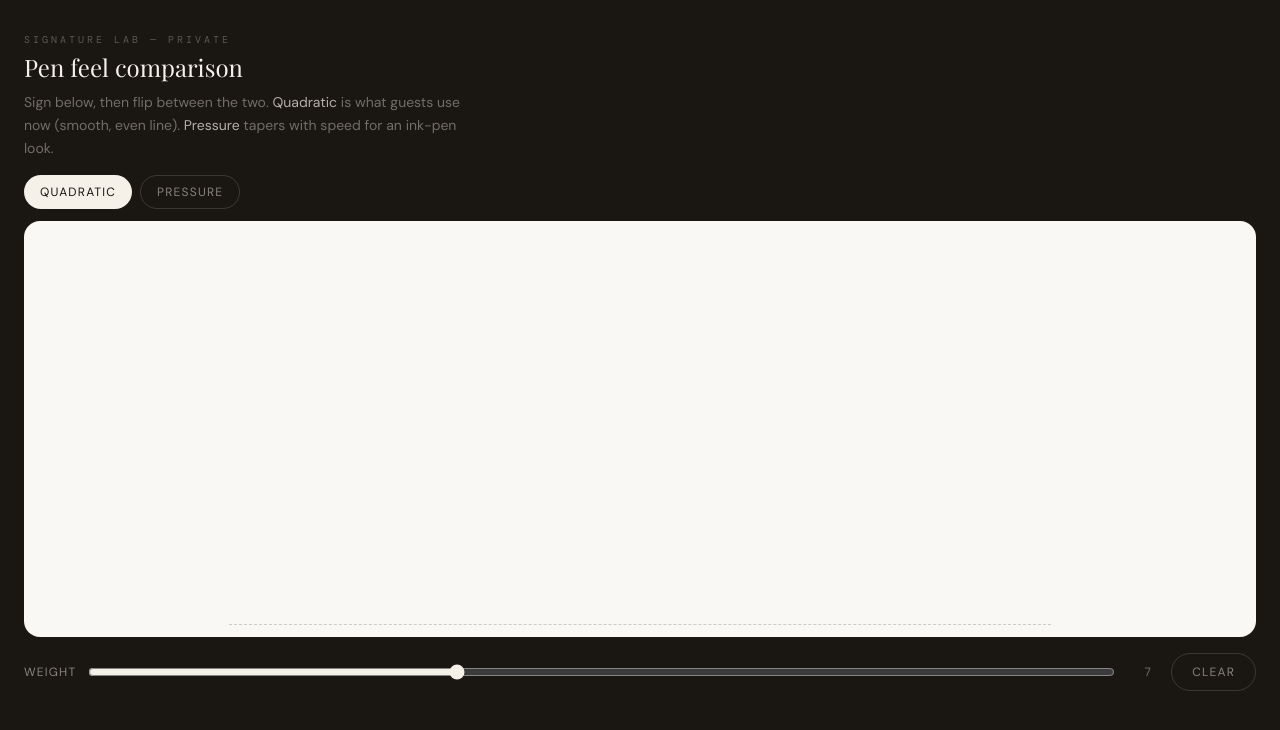
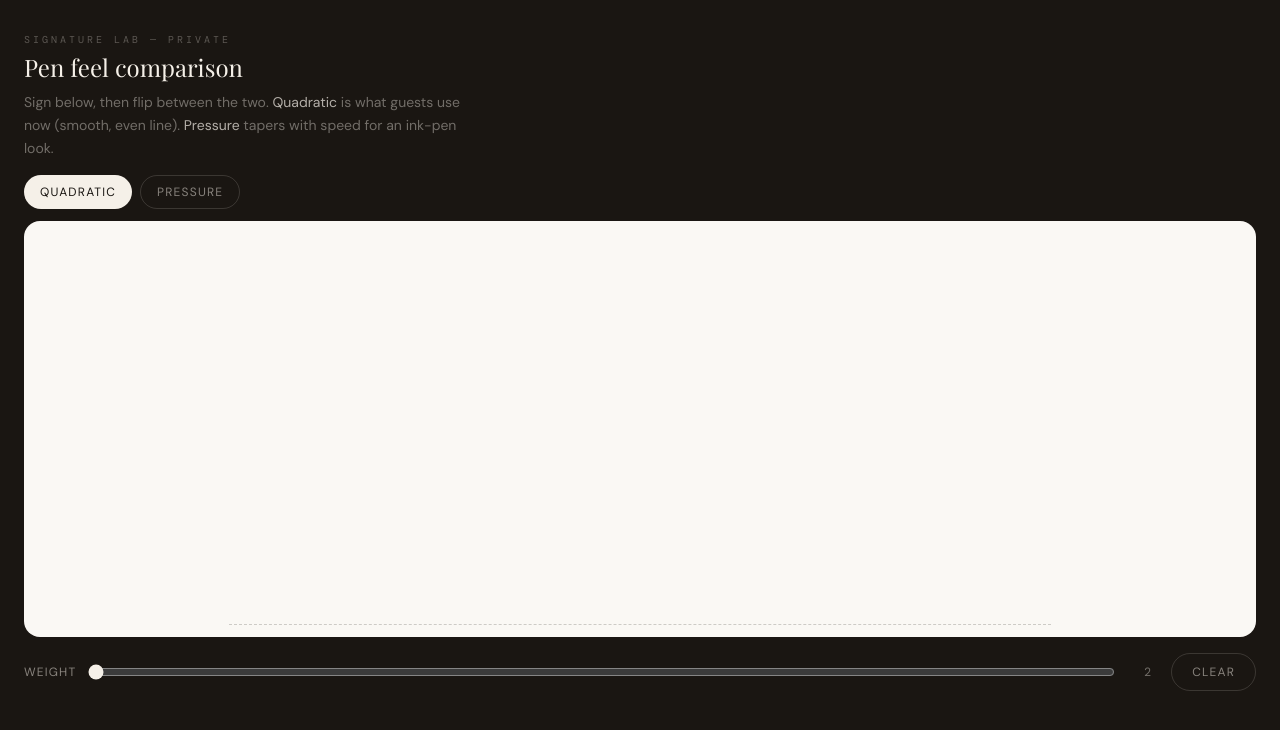
Before and after one commit to SadBronto/rememberreverie, a React (Vite) app: page /admin/signature-lab in a window 1280 px wide. Shown: the top 730 px of the page. Built offline with nearby package versions, Linux system fonts and the light colour scheme; no server answers; a web font is replaced by a local one.

Commit message:
Increase pressure smoothing to 0.75, default weight to 2

```diff
--- a/src/pages/SignatureLabPage.tsx
+++ b/src/pages/SignatureLabPage.tsx
@@ -16,10 +16,10 @@ export default function SignatureLabPage() {
   const currentRef  = useRef<Pt[]>([])
   const drawingRef  = useRef(false)
   const modeRef     = useRef<Mode>('quadratic')
-  const sizeRef     = useRef(7)
+  const sizeRef     = useRef(2)
 
   const [mode, setMode] = useState<Mode>('quadratic')
-  const [size, setSize] = useState(7)
+  const [size, setSize] = useState(2)
 
   useEffect(() => { modeRef.current = mode }, [mode])
   useEffect(() => { sizeRef.current = size }, [size])
@@ -41,7 +41,7 @@ export default function SignatureLabPage() {
         const outline = getStroke(stroke.map(p => [p.x, p.y]), {
           size: sizeRef.current * 2.4,
           thinning: 0.62,
-          smoothing: 0.55,
+          smoothing: 0.75,
           streamline: 0.5,
           simulatePressure: true,
         })
```
